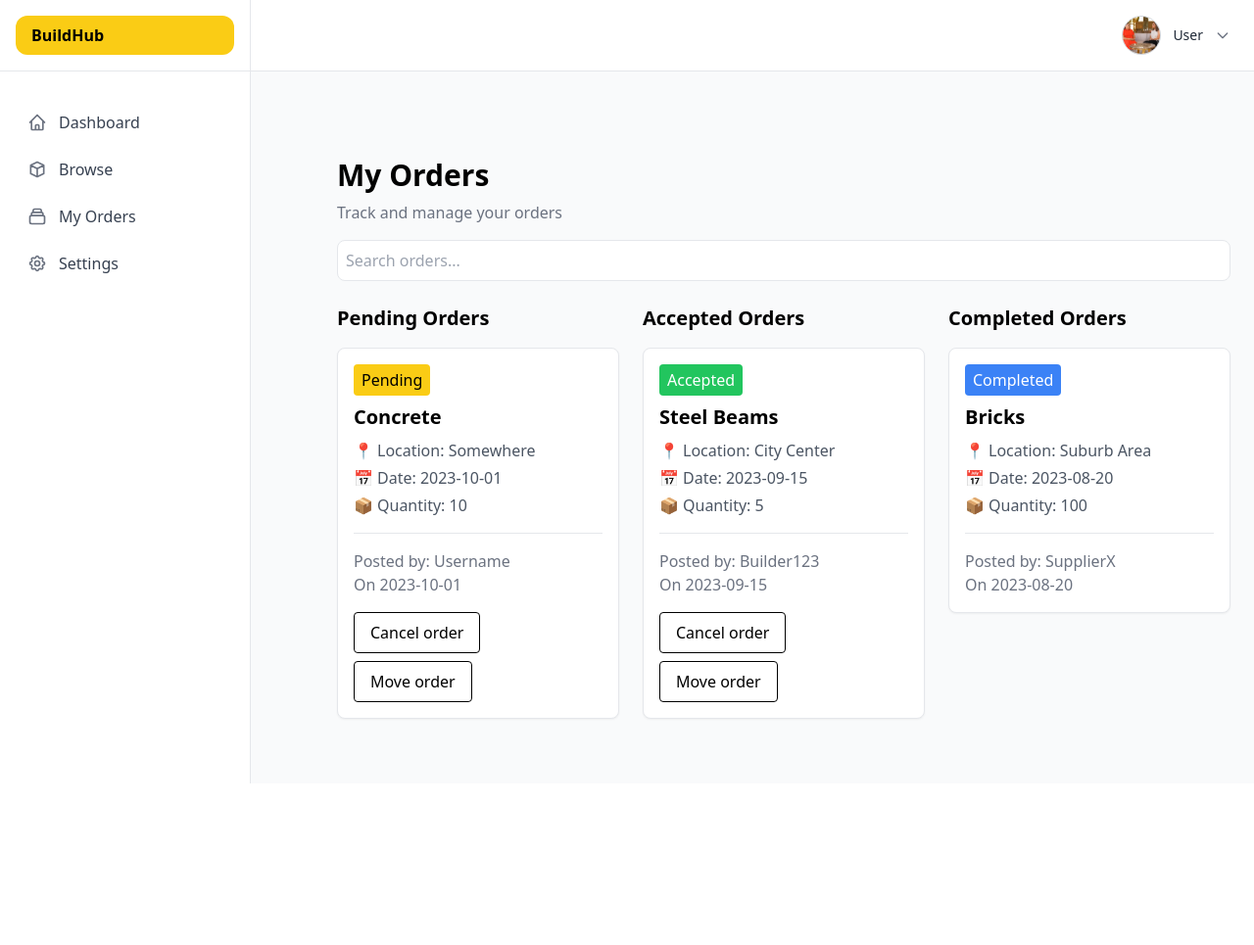
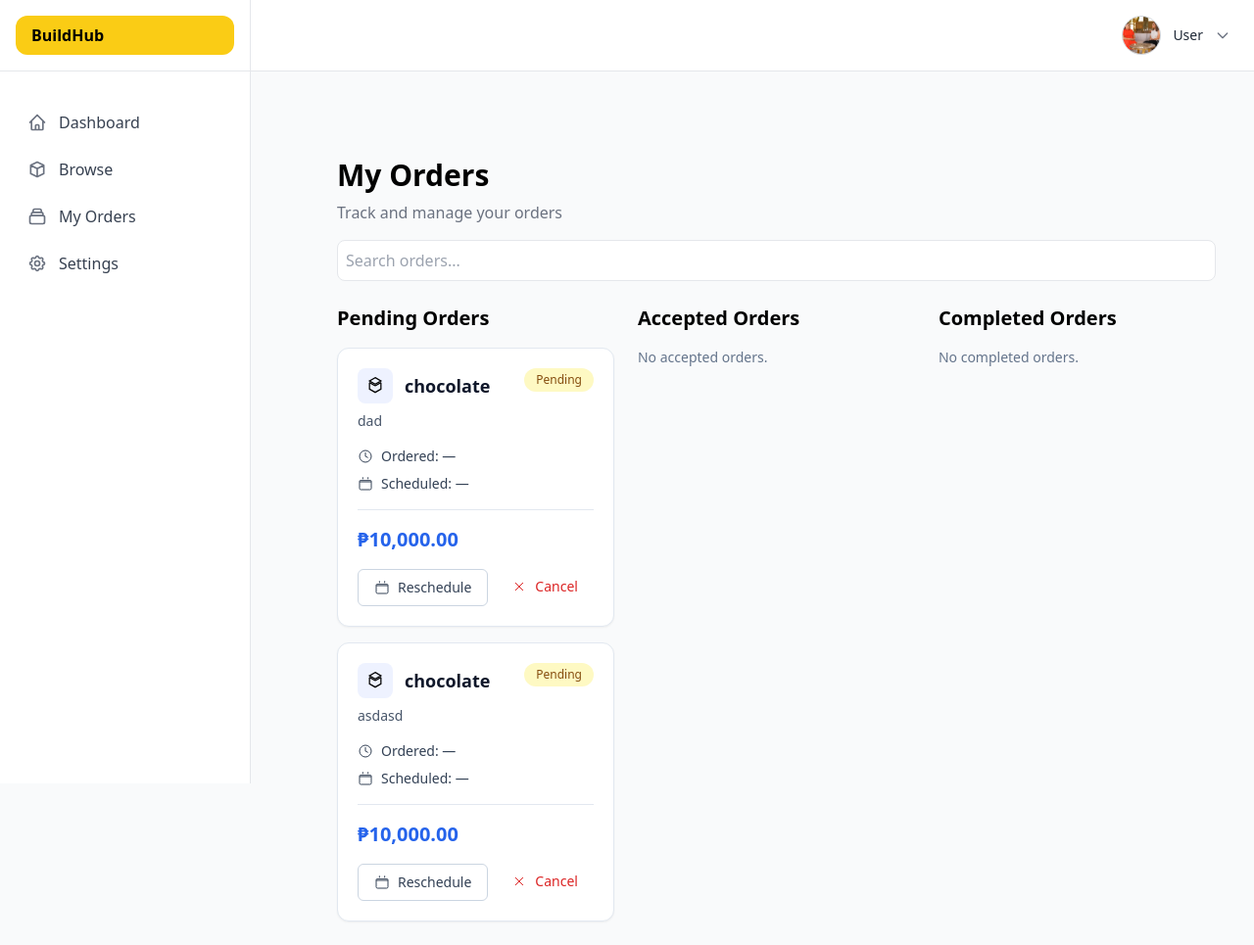
Before and after one commit to jrrryyy/buildhub, a PHP site: page /buyer/myorders.php in a window 1280 px wide. Shown: the whole page at 98% size. Before the commit the page ends 800 px from the top, so only its background shows below. Run offline with PHP 8.4, Linux system fonts and the light colour scheme; data comes from the database, SQL or seed files in the repository; some libraries are stand-ins or nearby versions.

Commit message:
chekout x my orders // buyer side

```diff
--- a/Buildhub/buyer/myorders.php
+++ b/Buildhub/buyer/myorders.php
@@ -1,5 +1,126 @@
 <?php
 session_start();
+
+/* ---------- DB (optional) ---------- */
+$conn = mysqli_connect("localhost","root","","user_db");
+if (!$conn) { /* no hard die — page still works without DB */ }
+
+/* ---------- helpers ---------- */
+function h($v){ return htmlspecialchars((string)($v ?? ""), ENT_QUOTES, 'UTF-8'); }
+function peso($n){ return "₱" . number_format((float)$n, 2); }
+function fmtDate($s){ if(!$s) return "—"; $t=strtotime($s); return $t?date("M d, Y",$t):"—"; }
+function fmtDateTime($s){ if(!$s) return "—"; $t=strtotime($s); return $t?date("M d, Y \\a\\t h:i A",$t):"—"; }
+function badgeClasses($status){
+  $s = strtolower($status ?? '');
+  if ($s==='completed') return 'bg-blue-100 text-blue-700';
+  if ($s==='accepted')  return 'bg-green-100 text-green-700';
+  if ($s==='cancelled') return 'bg-red-100 text-red-700';
+  return 'bg-yellow-100 text-yellow-800';
+}
+function renderCard($row){
+  $title       = $row['product_name'] ?? 'Untitled';
+  $desc        = $row['description']   ?? ($row['desc'] ?? 'No description provided.');
+  $status      = $row['status']        ?? 'Pending';
+  $orderedAt   = $row['ordered_at']    ?? null;
+  $scheduledAt = $row['scheduled_at']  ?? null;
+  $qty         = isset($row['quantity'])   ? (float)$row['quantity']   : null;
+  $unit        = isset($row['unit_price']) ? (float)$row['unit_price'] : (isset($row['price']) ? (float)$row['price'] : null);
+  $total       = isset($row['total'])      ? (float)$row['total']      : (isset($row['grand']) ? (float)$row['grand'] : null);
+  if ($total === null) { if ($qty!==null && $unit!==null) $total = $qty*$unit; elseif ($unit!==null) $total = $unit; else $total = 0; }
+  $id = $row['id'] ?? '';
+
+  ?>
+  <article class="bg-white rounded-xl border border-slate-200 shadow-sm p-5 mt-4">
+    <div class="flex items-start justify-between">
+      <div class="flex items-center gap-3">
+        <div class="h-9 w-9 rounded-lg bg-indigo-50 flex items-center justify-center">
+          <svg xmlns="http://www.w3.org/2000/svg" class="h-5 w-5" viewBox="0 0 24 24" fill="none" stroke="currentColor">
+            <path d="M12 2l7 4-7 4-7-4 7-4z" stroke-width="1.5"/>
+            <path d="M19 8v8l-7 4-7-4V8" stroke-width="1.5"/>
+            <path d="M12 12l7-4M12 12L5 8" stroke-width="1.5"/>
+          </svg>
+        </div>
+        <h3 class="text-lg font-semibold text-slate-900 leading-tight"><?php echo h($title); ?></h3>
+      </div>
+      <span class="inline-flex items-center rounded-full <?php echo badgeClasses($status); ?> px-3 py-1 text-xs font-medium">
+        <?php echo h($status); ?>
+      </span>
+    </div>
+
+    <p class="mt-2 text-sm text-slate-600"><?php echo h($desc); ?></p>
+
+    <div class="mt-4 space-y-2 text-sm text-slate-700">
+      <div class="flex items-center gap-2">
+        <svg xmlns="http://www.w3.org/2000/svg" class="h-4 w-4" fill="none" viewBox="0 0 24 24" stroke="currentColor">
+          <path stroke-width="1.5" d="M12 6v6l4 2"/><circle cx="12" cy="12" r="9" stroke-width="1.5" fill="none"/>
+        </svg>
+        <span>Ordered: <?php echo h(fmtDate($orderedAt)); ?></span>
+      </div>
+      <div class="flex items-center gap-2">
+        <svg xmlns="http://www.w3.org/2000/svg" class="h-4 w-4" fill="none" viewBox="0 0 24 24" stroke="currentColor">
+          <path stroke-width="1.5" d="M8 2v3M16 2v3M3 9h18M4 7h16a1 1 0 011 1v11a2 2 0 01-2 2H5a2 2 0 01-2-2V8a1 1 0 011-1z"/>
+        </svg>
+        <span>Scheduled: <?php echo h(fmtDateTime($scheduledAt)); ?></span>
+      </div>
+    </div>
+
+    <hr class="my-4 border-slate-200"/>
+
+    <div class="text-xl font-semibold text-blue-600"><?php echo h(peso($total)); ?></div>
+
+    <?php if (strtolower($status)==='pending'): ?>
+    <div class="mt-4 flex flex-wrap gap-2">
+      <form action="reschedule.php" method="GET">
+        <input type="hidden" name="item_id" value="<?php echo h($id); ?>">
+        <button class="inline-flex items-center gap-2 rounded-md border border-slate-300 bg-white px-4 py-2 text-sm font-medium text-slate-700 hover:bg-slate-50">
+          <svg xmlns="http://www.w3.org/2000/svg" class="h-4 w-4" fill="none" viewBox="0 0 24 24" stroke="currentColor">
+            <path stroke-width="1.5" d="M8 2v3M16 2v3M3 9h18M4 7h16a1 1 0 011 1v11a2 2 0 01-2 2H5a2 2 0 01-2-2V8a1 1 0 011-1z"/>
+          </svg>
+          Reschedule
+        </button>
+      </form>
+      <form action="cancel.php" method="POST" onsubmit="return confirm('Cancel this order?');">
+        <input type="hidden" name="item_id" value="<?php echo h($id); ?>">
+        <button class="inline-flex items-center gap-2 rounded-md px-4 py-2 text-sm font-medium text-red-600 hover:bg-red-50">
+          <svg xmlns="http://www.w3.org/2000/svg" class="h-4 w-4" fill="none" viewBox="0 0 24 24" stroke="currentColor">
+            <path stroke-width="1.5" d="M6 6l12 12M18 6l-12 12"/>
+          </svg>
+          Cancel
+        </button>
+      </form>
+    </div>
+    <?php endif; ?>
+  </article>
+  <?php
+}
+
+/* ---------- collect DB rows (optional) ---------- */
+$buckets = ['Pending'=>[], 'Accepted'=>[], 'Completed'=>[]];
+if ($conn) {
+  if ($res = mysqli_query($conn, "SELECT * FROM order_items ORDER BY id DESC")) {
+    while ($r = mysqli_fetch_assoc($res)) {
+      $s = strtolower($r['status'] ?? 'pending');
+      $k = ($s==='accepted' ? 'Accepted' : ($s==='completed' ? 'Completed' : 'Pending'));
+      $buckets[$k][] = $r;
+    }
+  }
+}
+
+/* ---------- capture POST from checkout (always shown as Pending) ---------- */
+if ($_SERVER['REQUEST_METHOD']==='POST') {
+  $incoming = [
+    'product_name' => $_POST['product_name'] ?? 'Untitled',
+    'description'  => ($_POST['quantity'] ?? '1') . ' bag(s) • ' . ($_POST['weight'] ?? '—') . ' KG',
+    'status'       => $_POST['status'] ?? 'Pending',
+    'ordered_at'   => $_POST['ordered_at'] ?? date('Y-m-d'),
+    'scheduled_at' => $_POST['schedule_date'] ?? null,
+    'quantity'     => $_POST['quantity'] ?? 1,
+    'unit_price'   => $_POST['price'] ?? 0,
+    'total'        => $_POST['grand'] ?? null,
+    'image'        => $_POST['image'] ?? '',
+  ];
+  $buckets['Pending'] = array_merge([$incoming], $buckets['Pending']); // show on top
+}
 ?>
 <!DOCTYPE html>
 <html lang="en">
@@ -7,88 +128,42 @@ session_start();
   <meta charset="UTF-8">
   <meta name="viewport" content="width=device-width, initial-scale=1.0">
   <title>My Orders Dashboard</title>
-  <script src="https://cdn.tailwindcss.com"></script> <!-- Tailwind CSS via CDN -->
+  <script src="https://cdn.tailwindcss.com"></script>
   <script src="../js/dropdown.js" defer></script>
 </head>
 <body class="bg-gray-50">
+  <?php include '../nav/topbar_buyer.php'; ?>
+  <div class="flex">
+    <?php include '../nav/sidebar_buyer.php'; ?>
 
-  <!-- Header for profile icon -->
-  <?php include '../nav/topbar_buyer.php'; ?>
-
-  <!-- Main content layout: Flex for sidebar and main area -->
-  <div class="flex">
-
-    <!-- Sidebar -->
-    <?php include '../nav/sidebar_buyer.php'; ?>
-    <!-- Main Content Area -->
     <main class="pt-16 pl-[320px]">
       <div class="max-w-[1200px] mx-auto px-6 py-6">
         <h1 class="text-3xl font-bold">My Orders</h1>
         <p class="text-gray-500 mt-2">Track and manage your orders</p>
 
-        <!-- Search Bar -->
-        <input
-          type="search"
-          class="w-full p-2 mt-4 border border-gray-200 rounded-lg placeholder-gray-400 focus:outline-none focus:ring-2 focus:ring-yellow-400"
-          placeholder="Search orders..."
-        />
+        <input type="search" class="w-full p-2 mt-4 border border-gray-200 rounded-lg placeholder-gray-400 focus:outline-none focus:ring-2 focus:ring-yellow-400" placeholder="Search orders..." />
 
-        <!-- Responsive Grid for Order Sections -->
         <div class="grid grid-cols-1 md:grid-cols-3 gap-6 mt-6">
-
-          <!-- Pending Orders Column -->
           <section>
             <h2 class="text-xl font-bold">Pending Orders</h2>
-            <article class="bg-white rounded-lg border border-gray-200 shadow-sm p-4 mt-4">
-              <span class="bg-yellow-400 text-black px-2 py-1 rounded inline-block">Pending</span>
-              <h3 class="text-xl font-bold mt-2">Concrete</h3>
-              <div class="flex items-center mt-2 text-gray-600"><span class="mr-1">📍</span> Location: Somewhere</div>
-              <div class="flex items-center mt-1 text-gray-600"><span class="mr-1">📅</span> Date: 2023-10-01</div>
-              <div class="flex items-center mt-1 text-gray-600"><span class="mr-1">📦</span> Quantity: 10</div>
-              <hr class="my-4 border-gray-200">
-              <p class="text-gray-500">Posted by: Username</p>
-              <p class="text-gray-500">On 2023-10-01</p>
-              <div class="flex flex-wrap gap-2 mt-4">
-                <button class="border border-black px-4 py-2 rounded hover:bg-gray-100 transition">Cancel order</button>
-                <button class="border border-black px-4 py-2 rounded hover:bg-gray-100 transition">Move order</button>
-              </div>
-            </article>
+            <?php if (empty($buckets['Pending'])): ?>
+              <p class="text-sm text-slate-500 mt-4">No pending orders.</p>
+            <?php else: foreach ($buckets['Pending'] as $row) { renderCard($row); } endif; ?>
           </section>
 
-          <!-- Accepted Orders Column -->
           <section>
             <h2 class="text-xl font-bold">Accepted Orders</h2>
-            <article class="bg-white rounded-lg border border-gray-200 shadow-sm p-4 mt-4">
-              <span class="bg-green-500 text-white px-2 py-1 rounded inline-block">Accepted</span>
-              <h3 class="text-xl font-bold mt-2">Steel Beams</h3>
-              <div class="flex items-center mt-2 text-gray-600"><span class="mr-1">📍</span> Location: City Center</div>
-              <div class="flex items-center mt-1 text-gray-600"><span class="mr-1">📅</span> Date: 2023-09-15</div>
-              <div class="flex items-center mt-1 text-gray-600"><span class="mr-1">📦</span> Quantity: 5</div>
-              <hr class="my-4 border-gray-200">
-              <p class="text-gray-500">Posted by: Builder123</p>
-              <p class="text-gray-500">On 2023-09-15</p>
-              <div class="flex flex-wrap gap-2 mt-4">
-                <button class="border border-black px-4 py-2 rounded hover:bg-gray-100 transition">Cancel order</button>
-                <button class="border border-black px-4 py-2 rounded hover:bg-gray-100 transition">Move order</button>
-              </div>
-            </article>
+            <?php if (empty($buckets['Accepted'])): ?>
+              <p class="text-sm text-slate-500 mt-4">No accepted orders.</p>
+            <?php else: foreach ($buckets['Accepted'] as $row) { renderCard($row); } endif; ?>
           </section>
 
-          <!-- Completed Orders Column -->
           <section>
             <h2 class="text-xl font-bold">Completed Orders</h2>
-            <article class="bg-white rounded-lg border border-gray-200 shadow-sm p-4 mt-4">
-              <span class="bg-blue-500 text-white px-2 py-1 rounded inline-block">Completed</span>
-              <h3 class="text-xl font-bold mt-2">Bricks</h3>
-              <div class="flex items-center mt-2 text-gray-600"><span class="mr-1">📍</span> Location: Suburb Area</div>
-              <div class="flex items-center mt-1 text-gray-600"><span class="mr-1">📅</span> Date: 2023-08-20</div>
-              <div class="flex items-center mt-1 text-gray-600"><span class="mr-1">📦</span> Quantity: 100</div>
-              <hr class="my-4 border-gray-200">
-              <p class="text-gray-500">Posted by: SupplierX</p>
-              <p class="text-gray-500">On 2023-08-20</p>
-            </article>
+            <?php if (empty($buckets['Completed'])): ?>
+              <p class="text-sm text-slate-500 mt-4">No completed orders.</p>
+            <?php else: foreach ($buckets['Completed'] as $row) { renderCard($row); } endif; ?>
           </section>
-
         </div>
       </div>
     </main>
```
Also changed, not shown: Buildhub/buyer/checkout.php (+33 -37 lines), Buildhub/login/config.php (+3 -6 lines), Buildhub/images/3 switch.png (added).
